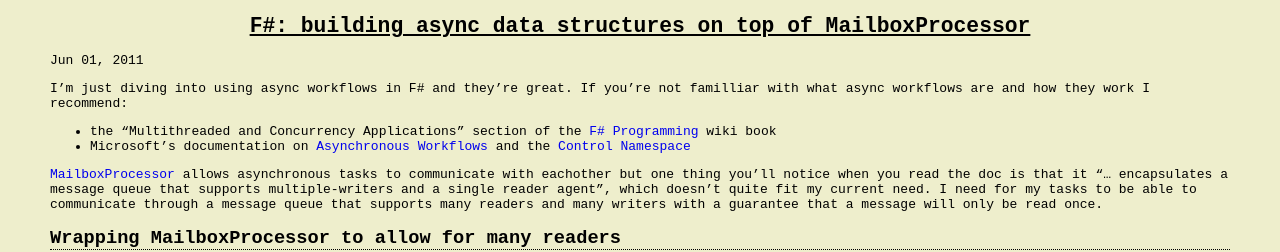
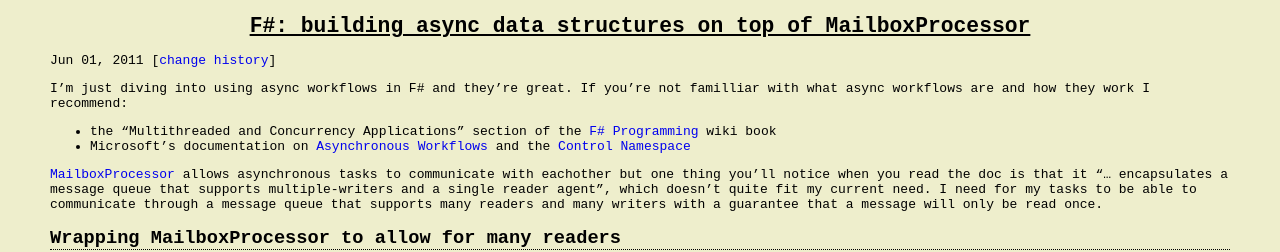
Before and after one commit to keithshep/keithshep.github.com, a Jekyll site: the page built from _posts/2011-06-01-fsharp-async-data-structures.markdown, in a window 1280 px wide. Shown: the top 252 px of the page. Built offline with Jekyll 4.4.1, drawn with Linux system fonts in a browser that asks for light colours; Markdown is read by kramdown in place of the engine named in the settings; comment, search, counter and statistics services are not loaded.

Commit message:
added change history link to posts

```diff
--- a/_layouts/post.html
+++ b/_layouts/post.html
@@ -2,7 +2,7 @@
 layout: default
 ---
 <h1>{{ page.title }}</h1>
-<div class="strap">{{ page.date | date: "%b %d, %Y" }}</div>
+<div class="strap">{{ page.date | date: "%b %d, %Y" }} [<a href="https://github.com/keithshep/keithshep.github.com/commits/master/_posts/{{ page.date | date: "%Y-%m-%d" }}-{{ page.id | remove_first: "/notes/"}}.markdown">change history</a>]</div>
 <div id="post">
 {{ content }}
 </div>
```
